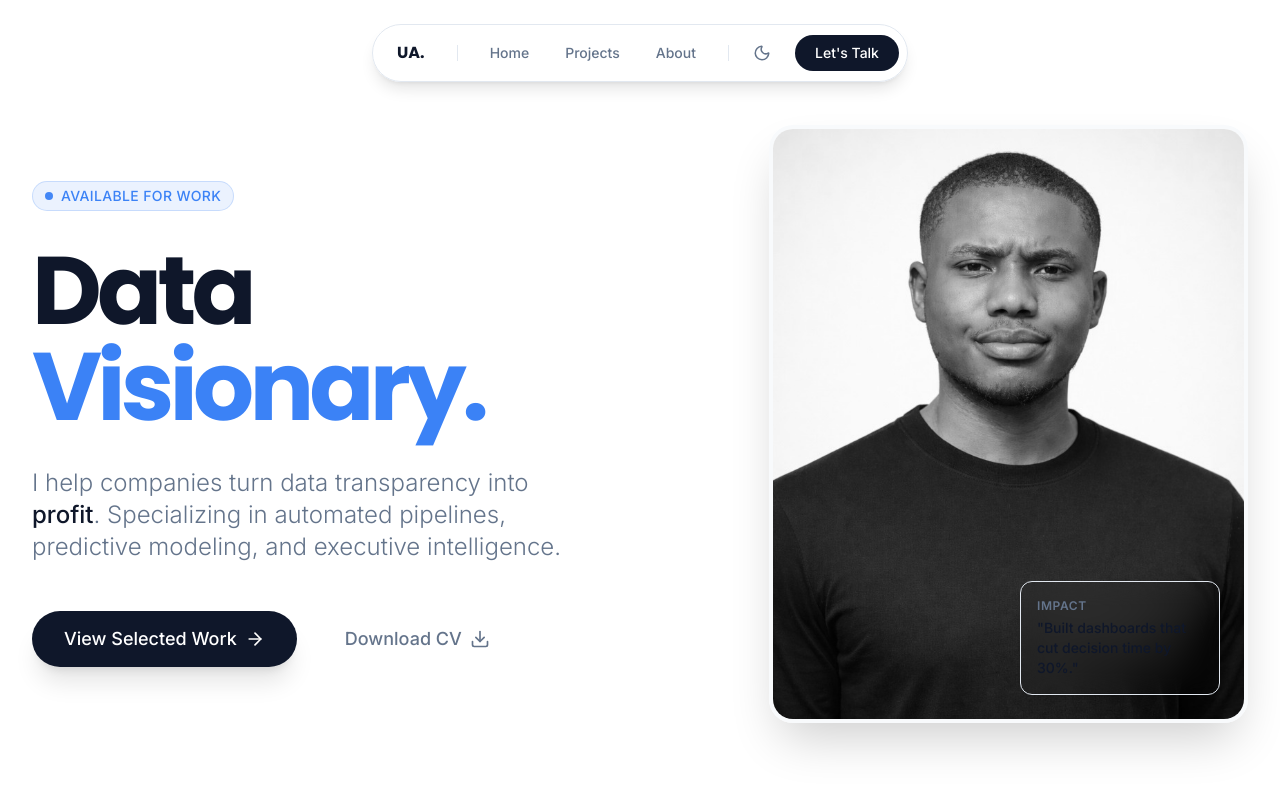
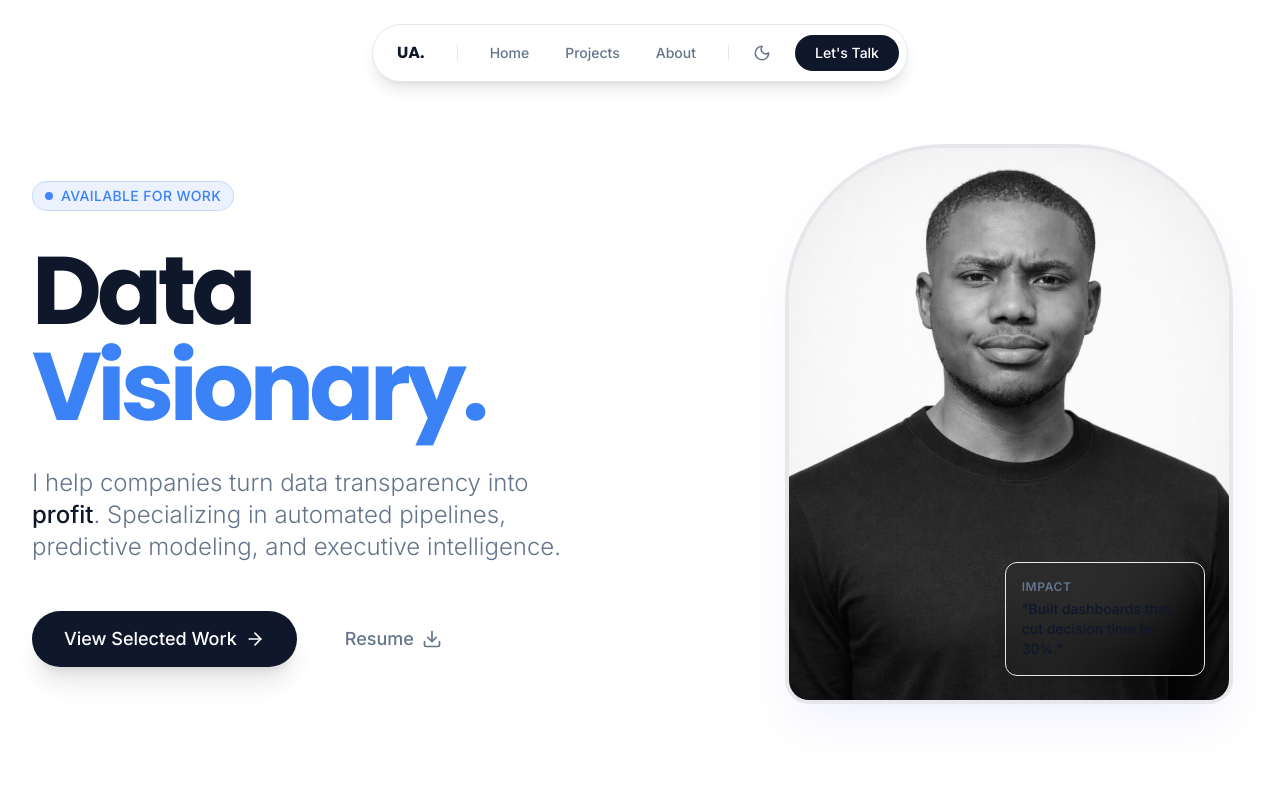
Before and after one commit to myekini/mohimpact-portfolio, a React (Vite) app: page / in a window 1280 px wide. Shown: the top 800 px of the page. Built offline with nearby package versions, Linux system fonts and the light colour scheme.

Commit message:
Optimize Hero image, update resume, and fix Excel logo

```diff
--- a/src/components/About.jsx
+++ b/src/components/About.jsx
@@ -21,7 +21,7 @@ const skills = [
   },
   {
     name: "Excel",
-    url: "https://upload.wikimedia.org/wikipedia/commons/3/34/Microsoft_Office_Excel_%282019%E2%80%93present%29.svg",
+    url: "https://upload.wikimedia.org/wikipedia/commons/7/73/Microsoft_Excel_2013-2019_logo.svg",
   },
   {
     name: "Git",
--- a/src/components/Contact.jsx
+++ b/src/components/Contact.jsx
@@ -37,11 +37,11 @@ const Contact = () => {
             <Button
               size="lg"
               className="h-16 px-10 rounded-full text-xl bg-background text-foreground hover:bg-background/90 border-none"
-              onClick={() =>
-                (window.location = "mailto:muhammadumarabubakar363@gmail.com")
-              }
+              asChild
             >
-              Start a Conversation
+              <a href="mailto:muhammadumarabubakar363@gmail.com">
+                Start a Conversation
+              </a>
             </Button>
             <div className="flex items-center gap-6 text-background/60">
               <span className="hidden sm:block">or</span>
--- a/src/components/Hero.jsx
+++ b/src/components/Hero.jsx
@@ -77,20 +77,26 @@ const Hero = () => {
                 variant="ghost"
                 size="lg"
                 className="rounded-full h-14 px-8 text-lg text-muted-foreground hover:text-foreground hover:bg-muted"
-                onClick={() => window.open("/resume.pdf", "_blank")}
+                asChild
               >
-                Download CV <Download size={20} className="ml-2" />
+                <a
+                  href="https://acrobat.adobe.com/id/urn:aaid:sc:EU:4b9cd427-686d-47d5-82ac-05ba165d65f1"
+                  target="_blank"
+                  rel="noopener noreferrer"
+                >
+                  Resume <Download size={20} className="ml-2" />
+                </a>
               </Button>
             </motion.div>
           </div>
 
           {/* Right Column: Headshot */}
-          <div className="lg:col-span-5 relative order-1 lg:order-2">
+          <div className="lg:col-span-5 relative order-1 lg:order-2 flex justify-center">
             <motion.div
               initial={{ opacity: 0, scale: 0.95 }}
               animate={{ opacity: 1, scale: 1 }}
               transition={{ duration: 0.8, ease: "circOut" }}
-              className="relative w-full aspect-[4/5] rounded-3xl overflow-hidden shadow-2xl shadow-black/20 dark:shadow-primary/10 border-4 border-surface"
+              className="relative w-full max-w-md aspect-[4/5] rounded-t-[160px] rounded-b-[24px] overflow-hidden shadow-2xl shadow-indigo-500/10 dark:shadow-indigo-500/5 border-4 border-surface/50"
             >
               <img
                 src="/headshot.jpg"
```
